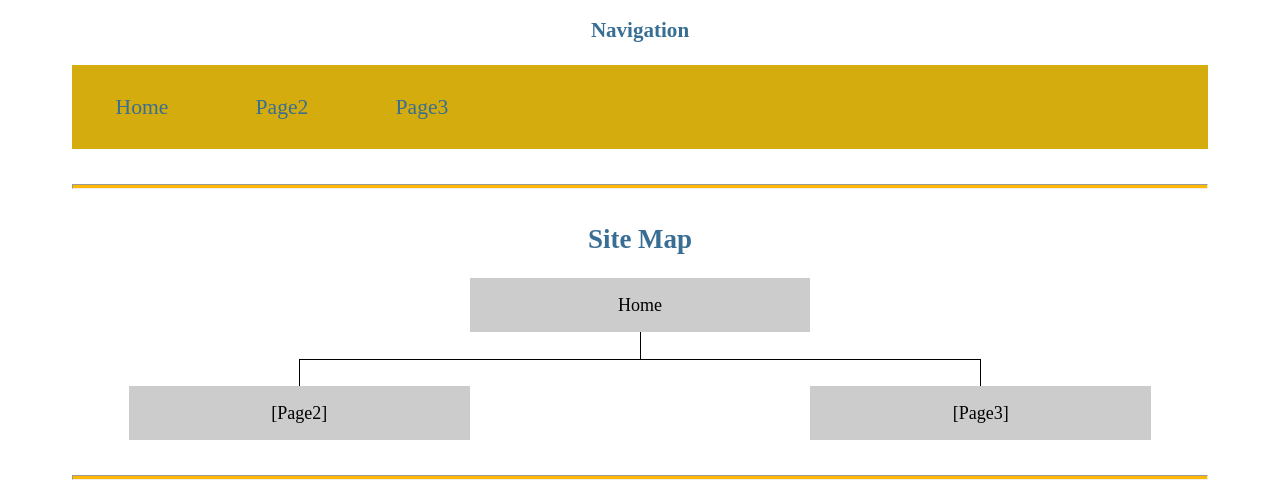
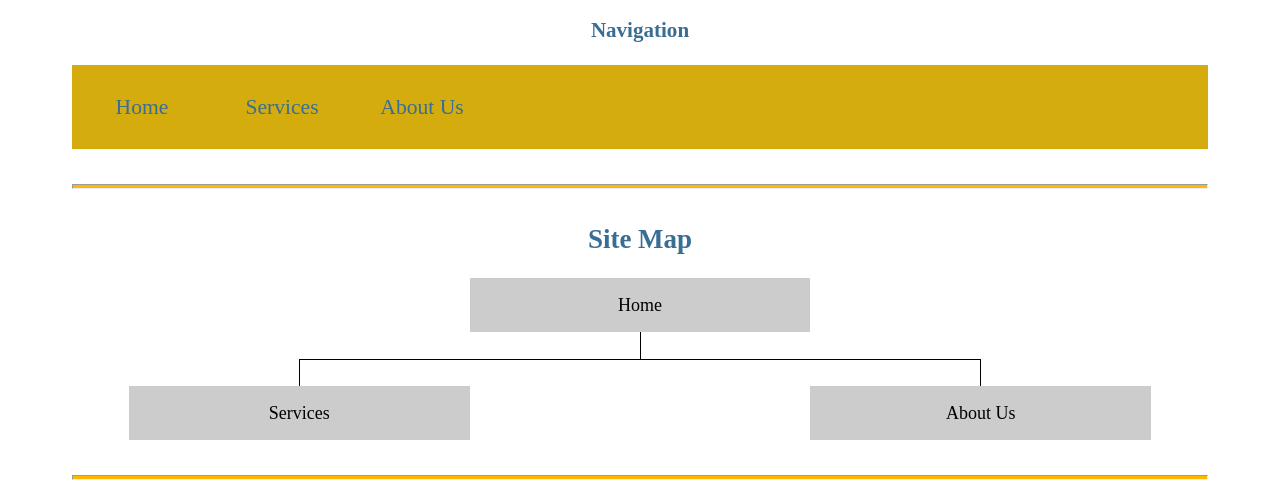
Before and after one commit to byuiwebpro/wdd130, a plain HTML site: page personalsitepro/site-plan.html in a window 1280 px wide. Shown: the part 1902-2392 px from the top of the page. Drawn offline with Linux system fonts and the light colour scheme; a web font is replaced by a local one.

Commit message:
nav update

```diff
--- a/personalsitepro/site-plan.html
+++ b/personalsitepro/site-plan.html
@@ -93,8 +93,8 @@
       <!-- Think about how you want your navigation bar to look. In the site-plan.css file change the colors to your colors to get the look you desire. -->
       <nav>
         <a href="#">Home</a>
-        <a href="#">Page2</a>
-        <a href="#">Page3</a>
+        <a href="#">Services</a>
+        <a href="#">About Us</a>
       </nav>
       <hr>
       <h2>
@@ -105,10 +105,10 @@
           Home
         </div>
         <div class="sm-page2">
-          [Page2] <!-- change this -->
+          Services <!-- change this -->
         </div>
         <div class="sm-page3">
-          [Page3]  <!-- change this -->
+          About Us  <!-- change this -->
         </div>
 
         <div class="top">
```
